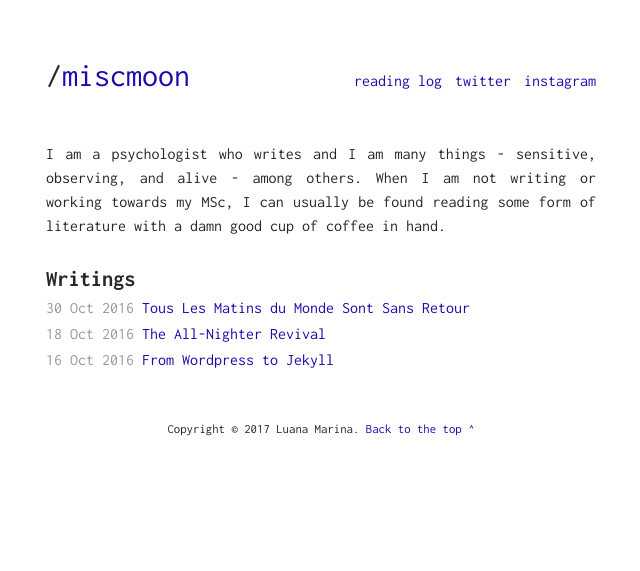
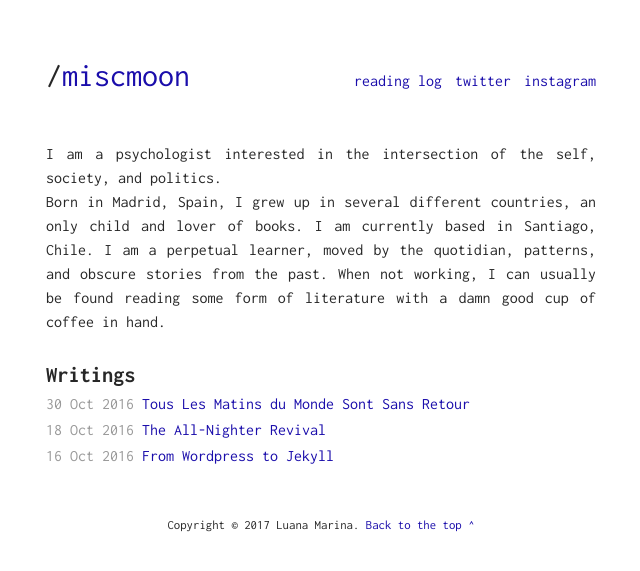
Before and after one commit to miscmoon/miscmoon.github.io, a Jekyll site: the page built from index.html, in a window 1280 px wide. Shown: the top 571 px of the page, without its empty margins (319-959 px from the left). Built offline with Jekyll 4.4.1, drawn with Linux system fonts in a browser that asks for light colours.

Commit message:
Update index.html

```diff
--- a/index.html
+++ b/index.html
@@ -13,7 +13,7 @@ layout: default
     </ul>
 </div>
 <div class="intro">
-    <p align="justify"> I am a psychologist who writes and I am many things - sensitive, observing, and alive - among others. When I am not writing or working towards my MSc, I can usually be found reading some form of literature with a damn good cup of coffee in hand.</p>
+    <p align="justify">I am a psychologist interested in the intersection of the self, society, and politics.<br /> Born in Madrid, Spain, I grew up in several different countries, an only child and lover of books. I am currently based in Santiago, Chile. I am a perpetual learner, moved by the quotidian, patterns, and obscure stories from the past. When not working, I can usually be found reading some form of literature with a damn good cup of coffee in hand. </p>
 </div>
 <div class="blog">
     <h1><strong>Writings</strong></h1>
```
